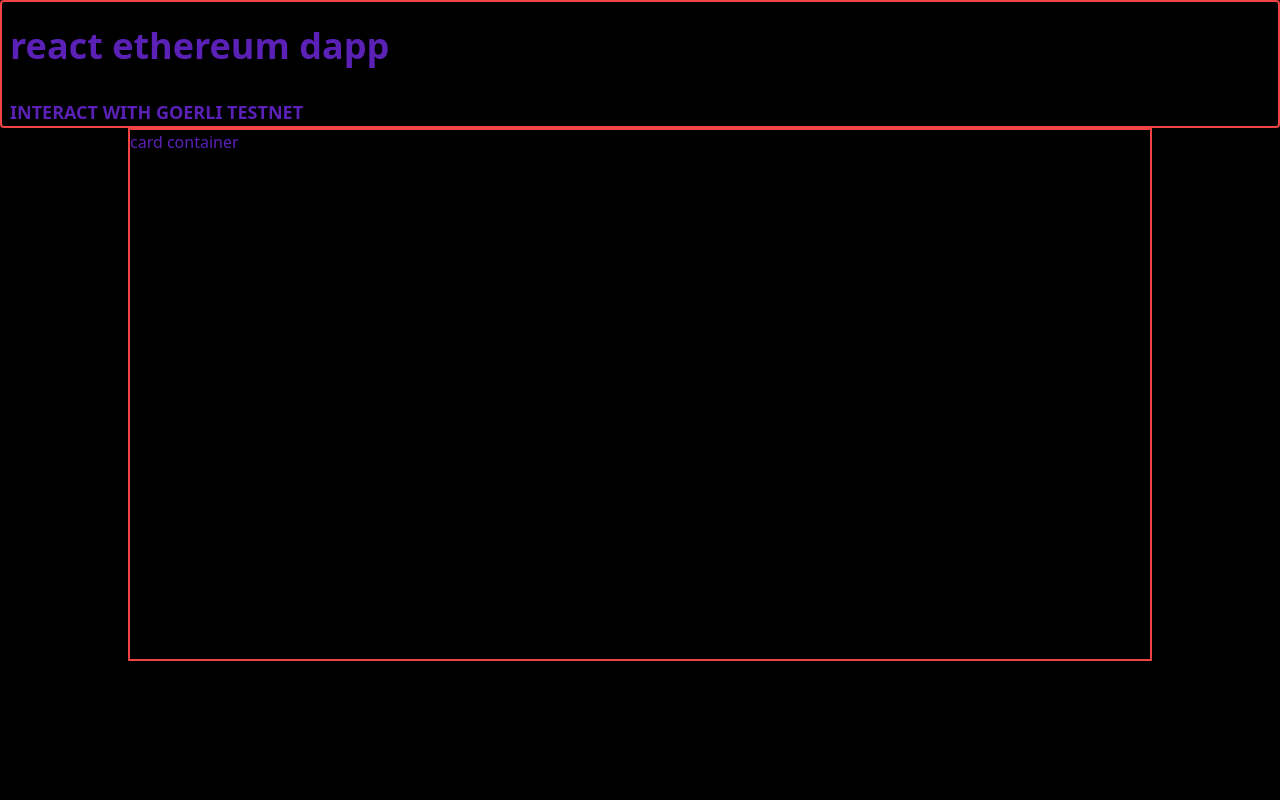
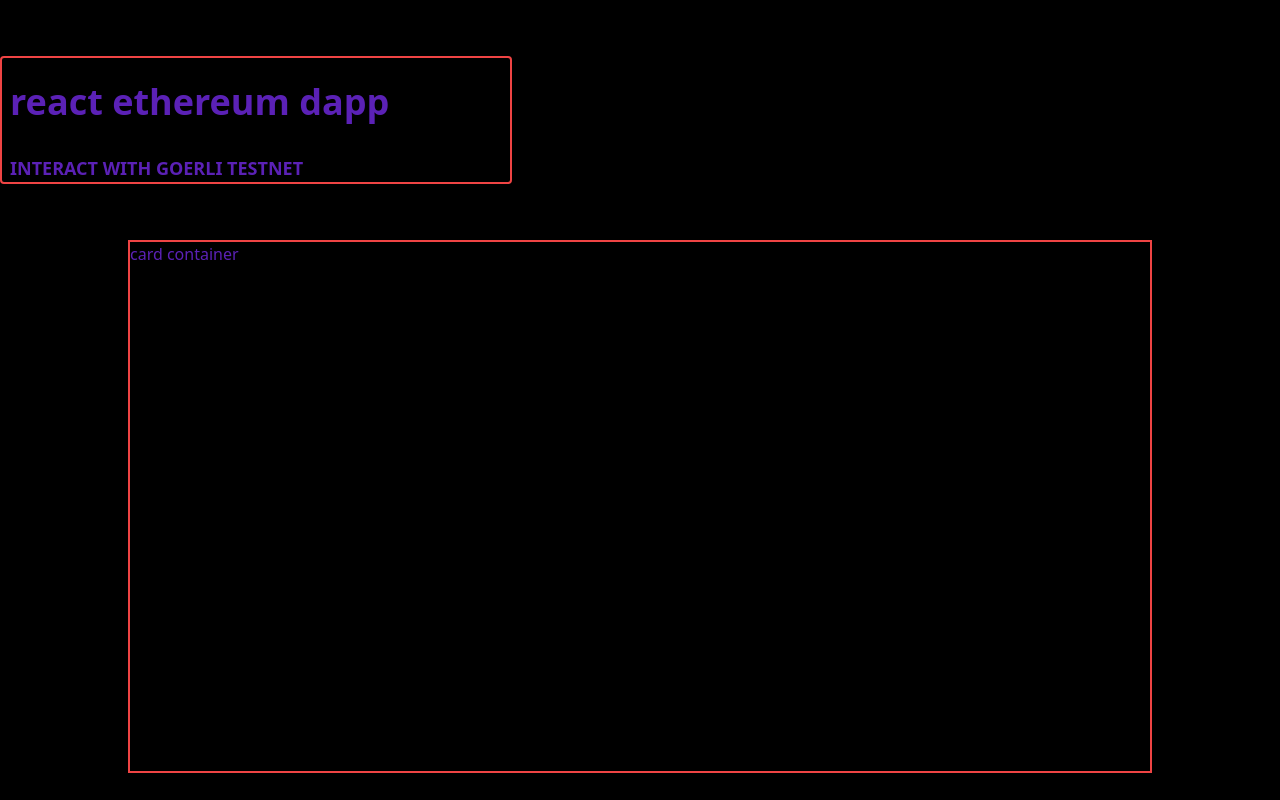
Before and after one commit to dhaedream/greet-1, a React (Create React App) app: page / in a window 1280 px wide. Built offline with nearby package versions, Linux system fonts and the light colour scheme.

Commit message:
implementing page grid

```diff
--- a/src/App.js
+++ b/src/App.js
@@ -68,8 +68,8 @@ function App() {
   }
 
   return (
-    <div className="w-screen h-screen bg-black text-violet-800 flex flex-col">
-      <div className="container border-solid border-2 border-red-500 gshadow-lg rounded">
+    <div className="w-screen h-screen bg-black text-violet-800 flex flex-col content-between">
+      <div className="flex flex-col container border-solid border-2 border-red-500 gshadow-lg rounded my-14 w-2/5">
         <div className="text-grey-600 text-4xl py-6 px-2 mb-2 font-black">
           react ethereum dapp
         </div>
```
